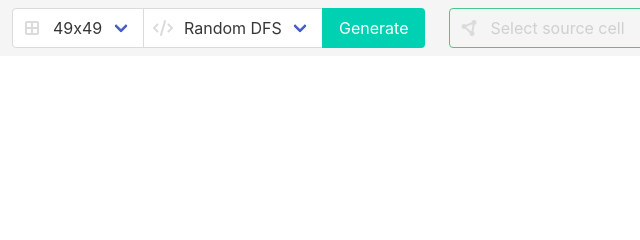
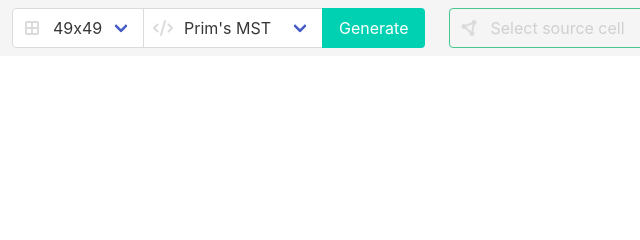
Before and after one commit to StechWasTaken/visualized-pathfinder-js, a website with bundled scripts: page index.html in a window 1280 px wide. Shown: the top 240 px of the page, 0-640 px from the left. Built offline with nearby package versions, Linux system fonts and the light colour scheme.

Commit message:
Update index.html

```diff
--- a/index.html
+++ b/index.html
@@ -42,8 +42,8 @@
                     <div class="control has-icons-left">
                         <div class="select">
                             <select id="maze">
-                                <option value="prim">Prim's MST</option>
-                                <option value="dfs" selected>Random DFS</option>
+                                <option value="prim" selected>Prim's MST</option>
+                                <option value="dfs">Random DFS</option>
                                 <option value="random">Random</option>
                                 <option>None</option>
                             </select>
```
